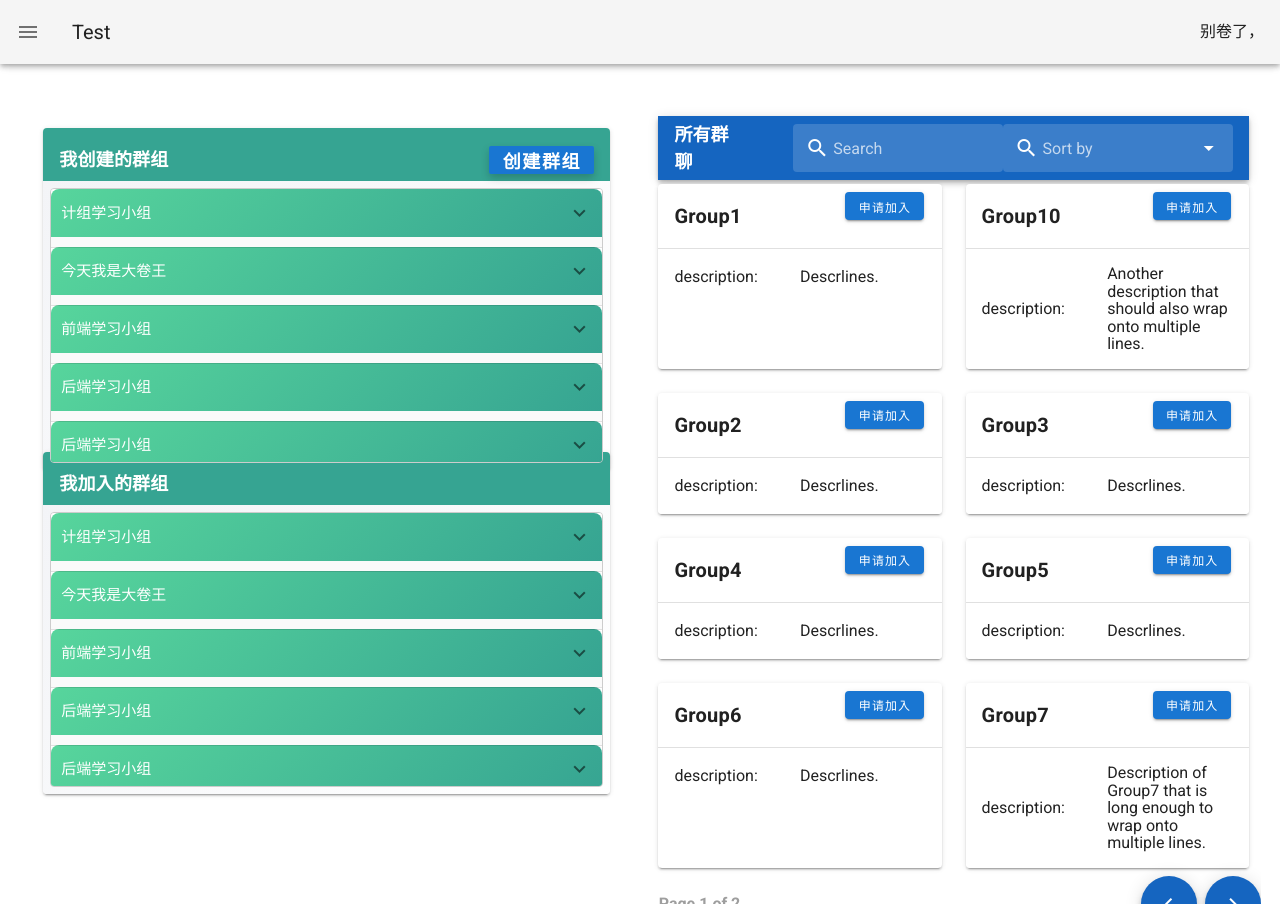
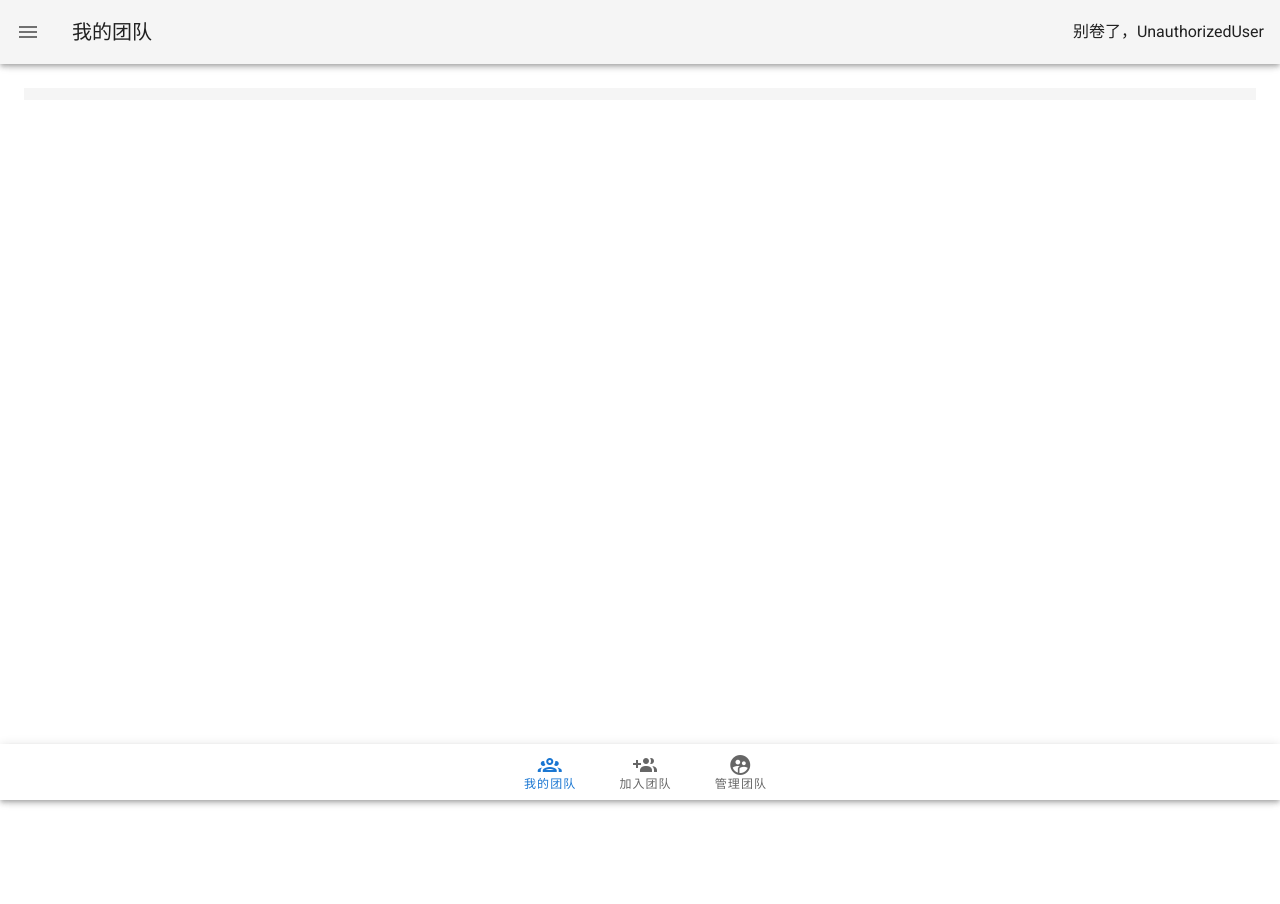
Before and after one commit to zhangyitonggg/ASEPT, a Vue app in the folder frontend_by_aostl/: page /groups in a window 1280 px wide. After the commit the page ends 800 px from the top, so only its background shows below. Built offline with nearby package versions, Linux system fonts and the light colour scheme.

Commit message:
团队页面框架重写

```diff
--- a/frontend_by_aostl/src/App.vue
+++ b/frontend_by_aostl/src/App.vue
@@ -7,7 +7,7 @@
         <v-app-bar-nav-icon @click="drawer = !drawer"></v-app-bar-nav-icon>
         <v-toolbar-title>{{ $store.state._app_title_ }}</v-toolbar-title>
         <v-spacer></v-spacer>
-        <div>别卷了，{{ $store.state._user_name_ }}</div>
+        <div>别卷了，{{ $store.getters.username }}</div>
       </v-app-bar>
       <v-navigation-drawer
         v-model="drawer"
@@ -55,7 +55,6 @@
 
 <script lang="ts">
 import Vue from 'vue';
-import store from '@/store'
 
 const App = Vue.extend({
   name: 'App',
--- a/frontend_by_aostl/src/views/GroupView.vue
+++ b/frontend_by_aostl/src/views/GroupView.vue
@@ -1,41 +1,61 @@
 <template>
-  <div>
-      <div class="group-container">
-        <!-- 左半边：我创建的群组和我的群组 -->
-        <div class="left-pane">
-          <GroupCreated />
-          <GroupAdded />
-          <!-- 你的群组内容 -->
-        </div>
-
-        <!-- 右半边：创建群组和搜索群组 -->
-        <div class="right-pane">
-          <EnterGroup />
-        </div>
-      </div>
-  </div>
+  <v-container
+    class="spacing-playground pa-6"
+    fluid
+  >
+    <v-footer height="0">
+      <v-bottom-navigation
+        app
+        fixed
+        color="primary"
+        v-model="activeBtn"
+        @change="handleNavigateClick"
+      >
+        <v-btn value="mygroups">
+          <span>我的团队</span>
+          <v-icon>mdi-account-group-outline</v-icon>
+        </v-btn>
+        <v-btn value="join">
+          <span>加入团队</span>
+          <v-icon>mdi-account-multiple-plus</v-icon>
+        </v-btn>
+        <v-btn value="manage">
+          <span>管理团队</span>
+          <v-icon>mdi-account-supervisor-circle</v-icon>
+        </v-btn>
+      </v-bottom-navigation>
+    </v-footer>
+  </v-container>
 </template>
 
 <script>
-import axios from 'axios';
 import EnterGroup from '@/components/EnterGroup.vue';
 import GroupAdded from '@/components/GroupAdded.vue';
 import GroupCreated from '@/components/GroupCreated.vue';
+
 export default {
   name: 'GroupView',
-  data() {
-    return {
-    };
-  },
   components: {
     EnterGroup,
     GroupAdded,
     GroupCreated
   },
+  data() {
+    return {
+      activeBtn: 'mygroups',
+    }
+  },
   methods: {
-
+    handleNavigateClick(newValue) {
+      this.$store.commit("setAppTitle", newValue === 'mygroups' ? '我的团队' : newValue === 'join' ? '加入团队' : '管理团队');
+    },
+  },
+  watch: {
+  },
+  mounted() {
+    this.$store.commit("setAppTitle", '我的团队');
   }
-};
+}
 </script>
 
 <style scoped>
--- a/frontend_by_aostl/src/views/HomeView.vue
+++ b/frontend_by_aostl/src/views/HomeView.vue
@@ -39,7 +39,7 @@ export default {
   },
   data() {
     return {
-      activeBtn: 'news', // 初始值
+      activeBtn: 'news',
     }
   },
   methods: {
@@ -58,7 +58,6 @@ export default {
 </script>
 
 <style>
-/* 添加一些基础样式，确保底部导航固定在底部 */
 .v-bottom-navigation {
   bottom: 0;
 }
```
